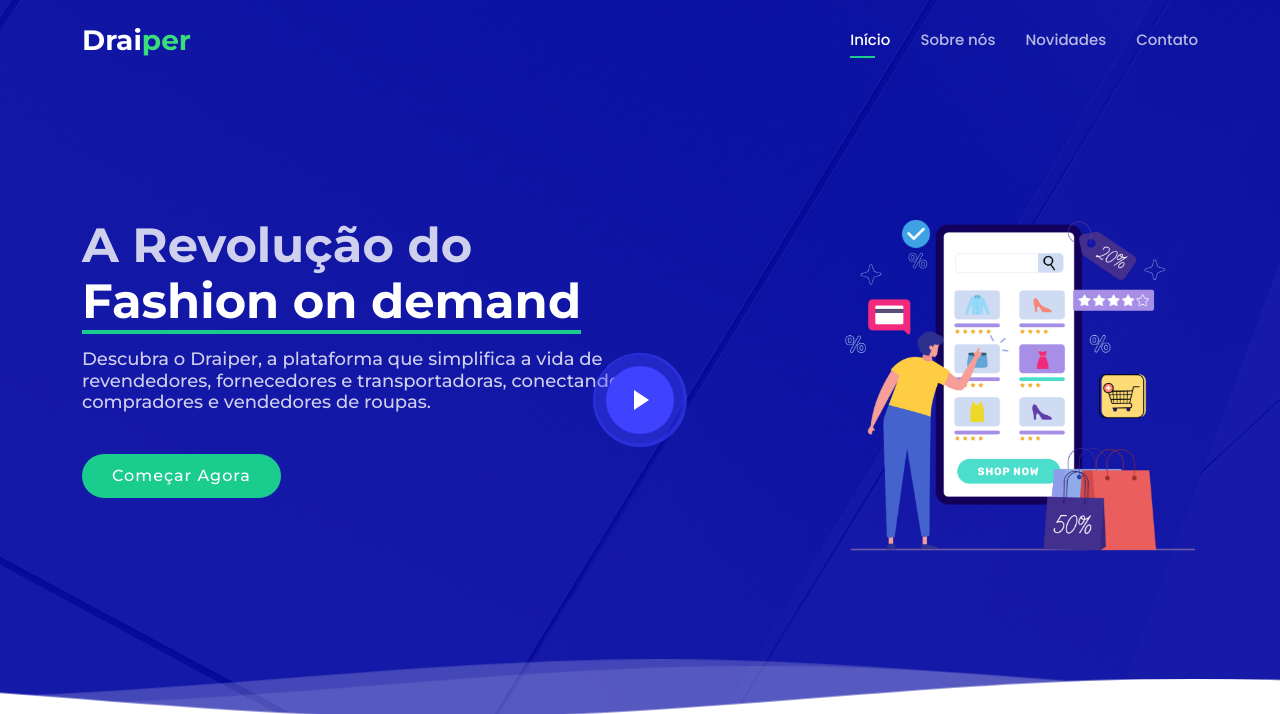
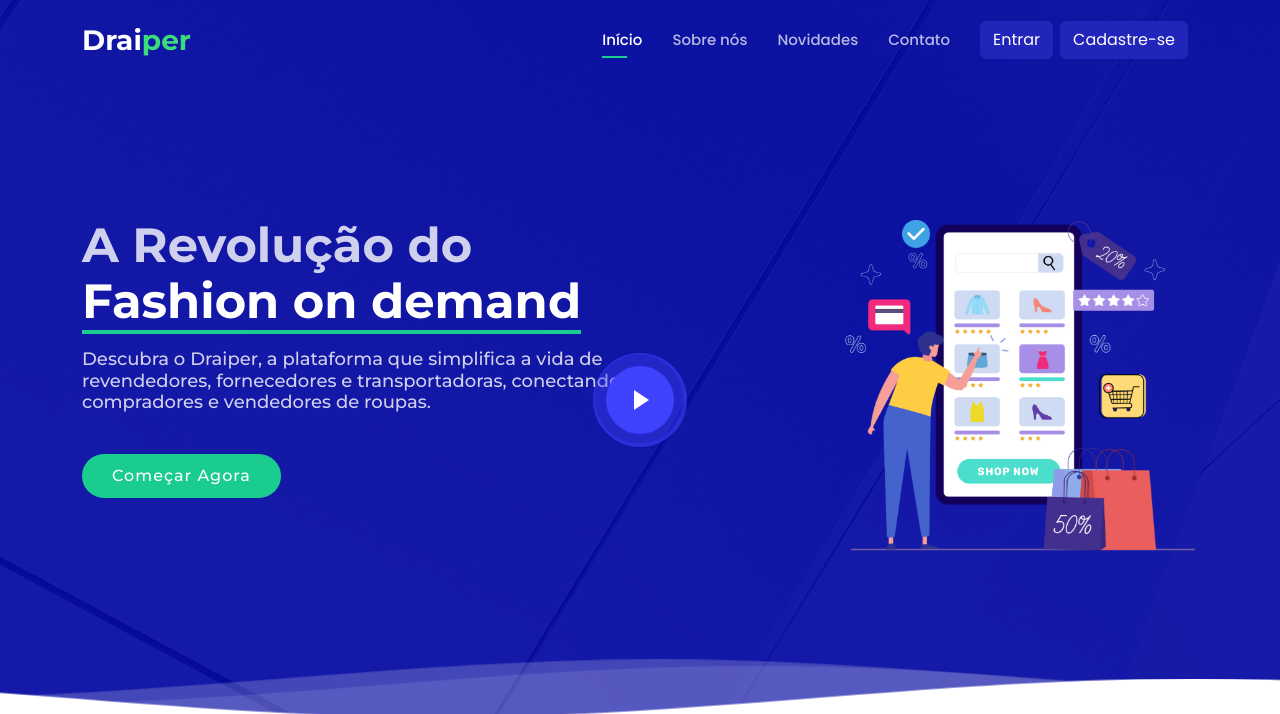
Before and after one commit to erickafram/draiper, a PHP site: page / in a window 1280 px wide. Shown: the top 714 px of the page. Run offline with PHP 8.4, Linux system fonts and the light colour scheme.

Commit message:
Atualização Projeto.

```diff
--- a/index.php
+++ b/index.php
@@ -42,13 +42,18 @@
                 <li><a class="nav-link scrollto active" href="#hero">Início</a></li>
                 <li><a class="nav-link scrollto" href="#about">Sobre nós</a></li>
                 <li><a class="nav-link scrollto" href="#features">Novidades</a></li>
-                <!-- <li><a class="nav-link scrollto" href="#gallery">Gallery</a></li>
-                <li><a class="nav-link scrollto" href="#team">Team</a></li>
-                <li><a class="nav-link scrollto" href="#pricing">Preço</a></li> -->
                 <li><a class="nav-link scrollto" href="#contact">Contato</a></li>
             </ul>
+            <a href="login.php">
+                <button type="button" class="btn btn-success" style="--bs-btn-bg: #2125b9; --bs-btn-border-color: #2125b9;">Entrar</button>
+            </a>
+            <a href="cadastro/tipo_cadastro.php" style="padding: 10px 0 10px 7px;">
+                <button type="button" class="btn btn-success" style="margin-right:10px;--bs-btn-bg: #2125b9; --bs-btn-border-color: #2125b9;">Cadastre-se</button>
+            </a>
+
             <i class="bi bi-list mobile-nav-toggle"></i>
         </nav><!-- .navbar -->
+
 
     </div>
 </header><!-- End Header -->
@@ -63,7 +68,7 @@
                     <h1>A Revolução do <p><span>Fashion on demand</span></h1></p>
                     <h2 style="font-size:18px;">Descubra o Draiper, a plataforma que simplifica a vida de revendedores, fornecedores e transportadoras, conectando compradores e vendedores de roupas.</h2>
                     <div class="text-center text-lg-start">
-                        <a href="#about" class="btn-get-started scrollto">Começar Agora</a>
+                        <a href="cadastro/tipo_cadastro.php" class="btn-get-started scrollto">Começar Agora</a>
                     </div>
                 </div>
             </div>
```
